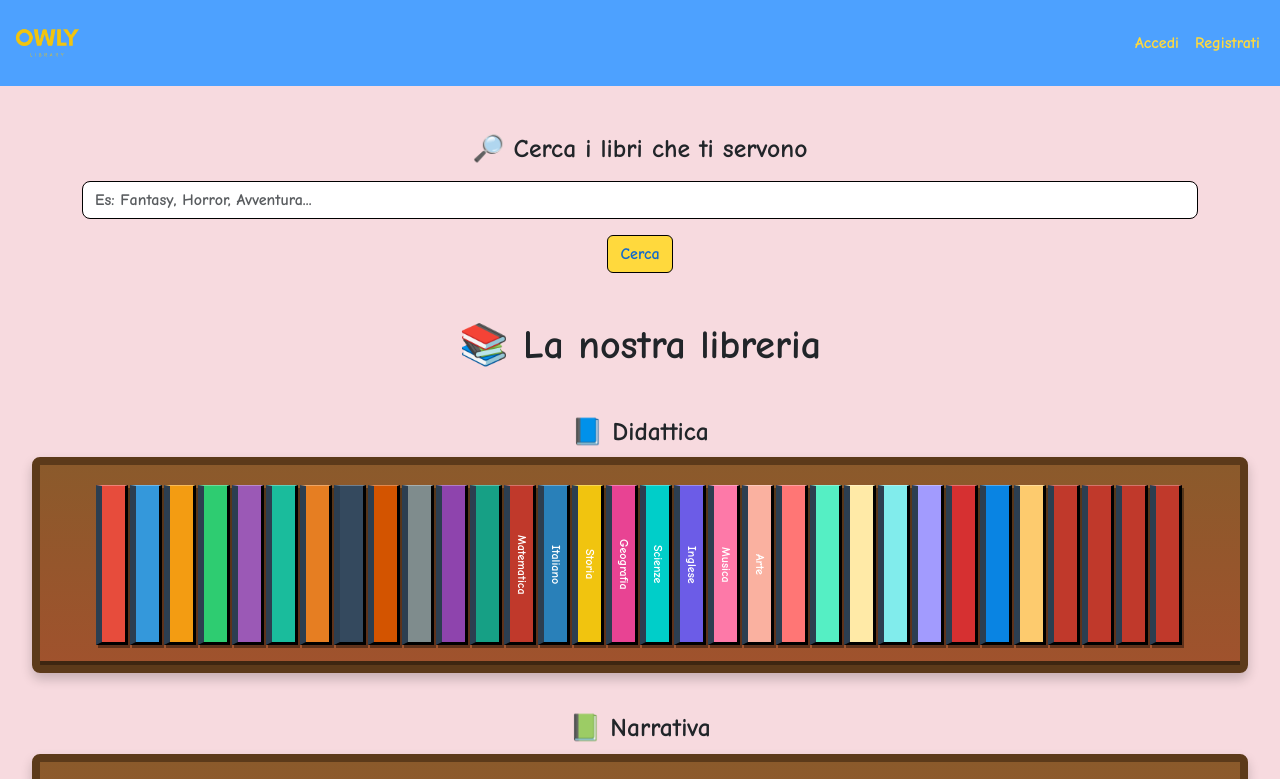
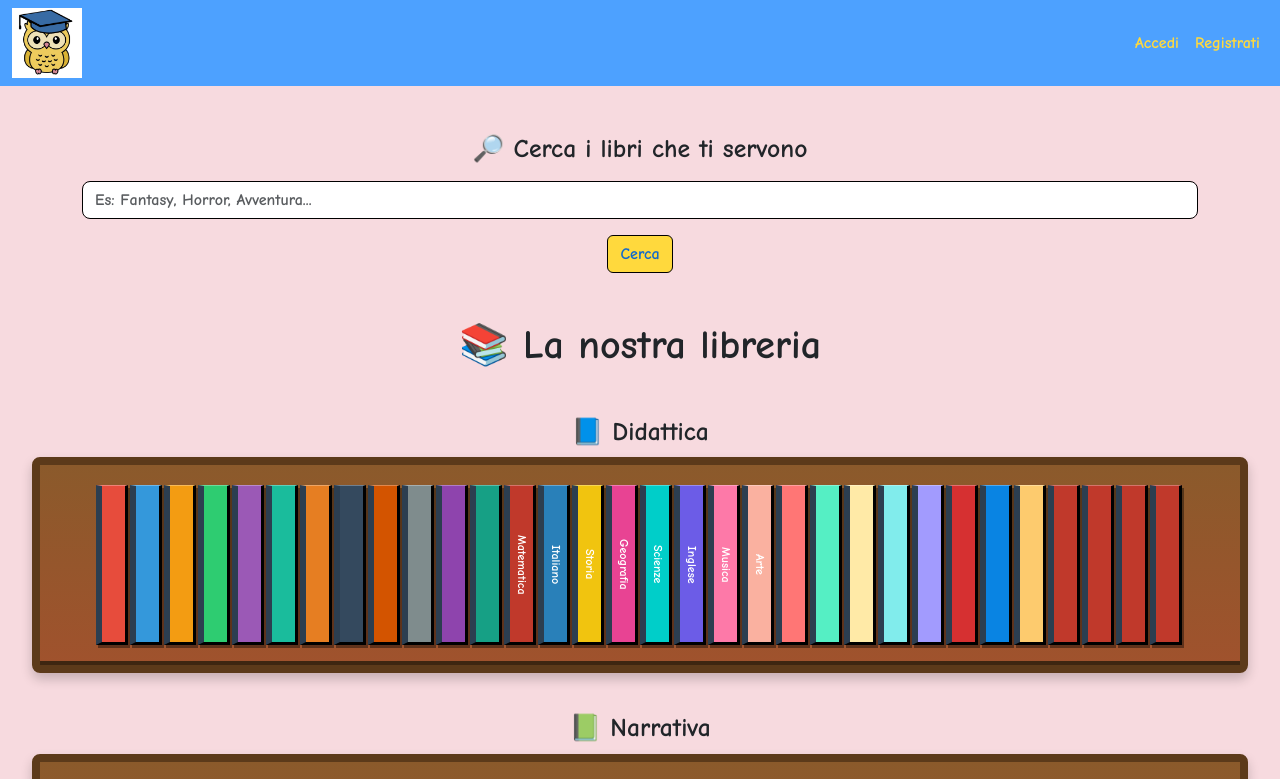
Before and after one commit to Chiara-Dragotta94/Progetto-JavaScript-Advanced, a plain HTML site: page docs/index.html in a window 1280 px wide. Shown: the top 779 px of the page. Drawn offline with nearby package versions, Linux system fonts and the light colour scheme.

Commit message:
Modifiche

```diff
--- a/docs/index.html
+++ b/docs/index.html
@@ -23,7 +23,7 @@
         >
           <span class="navbar-toggler-icon"></span>
         </button>
-<img src="./img/owly.png" alt="Logo Owly" id="logo" style="height: 70px; width: auto;">
+<img src="./img/owly_logo.jpeg" alt="Logo Owly" id="logo" style="height: 70px; width: auto;">
 
         <div class="collapse navbar-collapse" id="navbarNav">
           <ul class="navbar-nav ms-auto">
```
Also changed, not shown: docs/img/owly.png (deleted), docs/img/owly_logo.jpeg (added).
